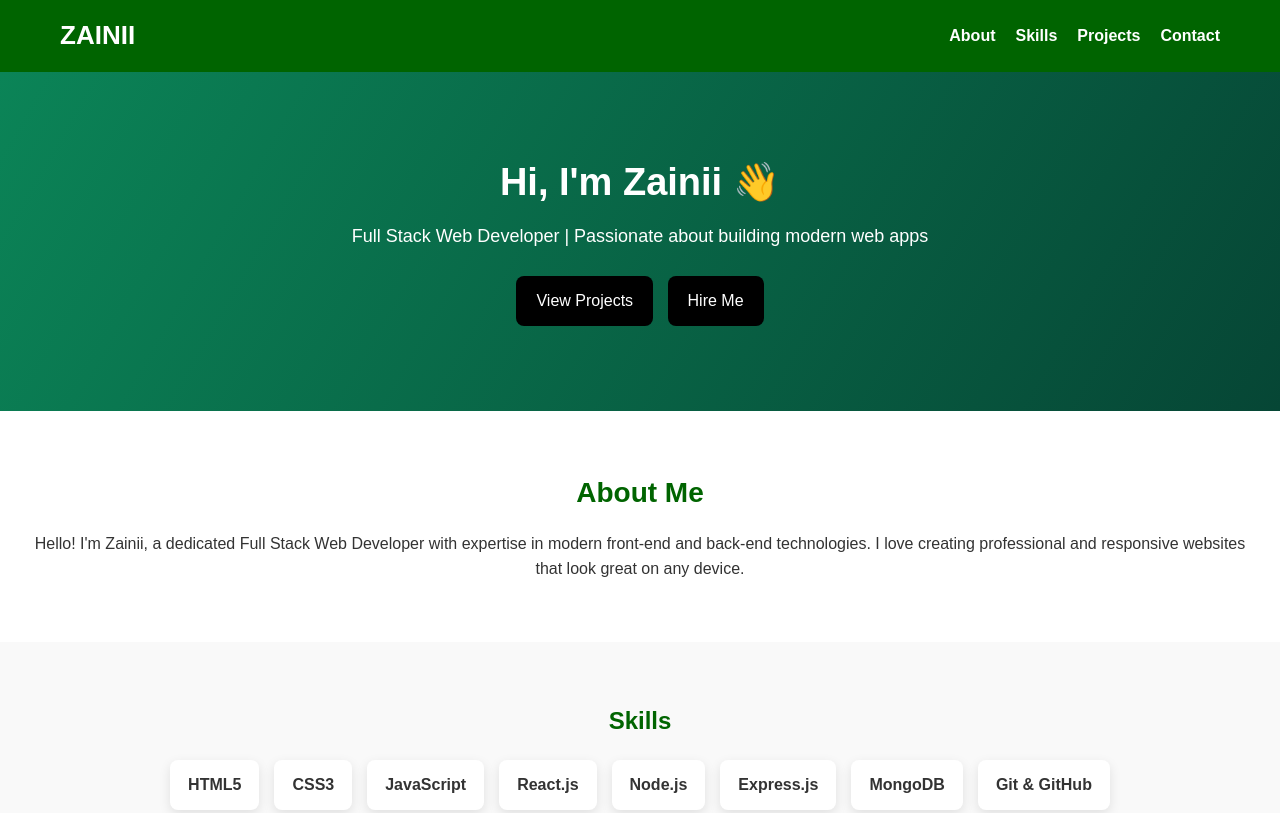
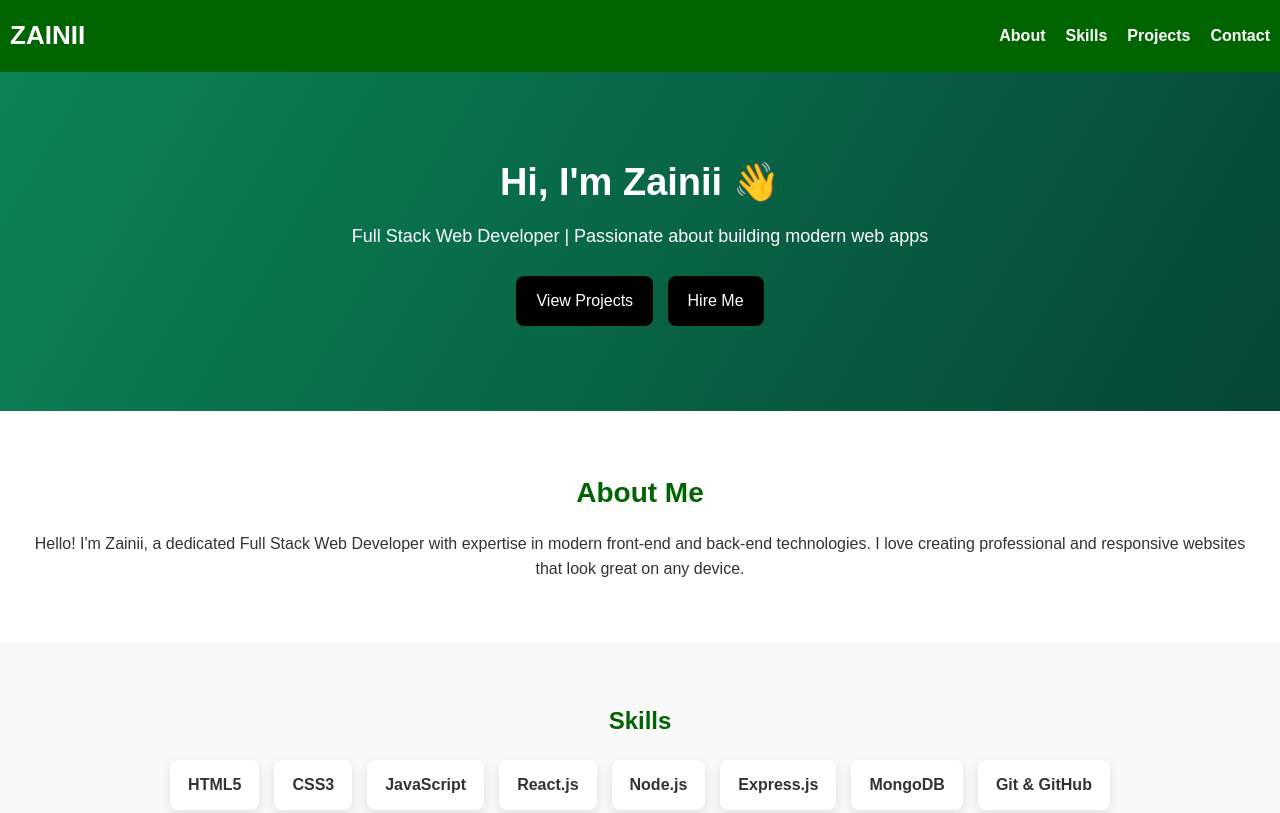
Before and after one commit to zainiich044/Zainii-Portfolio, a plain HTML site: page index.html in a window 1280 px wide. Shown: the top 813 px of the page. Drawn offline with Linux system fonts and the light colour scheme.

Commit message:
Update index.html

```diff
--- a/index.html
+++ b/index.html
@@ -9,7 +9,7 @@
     body{background:#f4f7f6;color:#333;line-height:1.6;}
 
     /* Navbar */
-    nav{background:darkgreen;padding:15px 60px;display:flex;justify-content:space-between;align-items:center;}
+    nav{background:darkgreen;padding:15px 10px;display:flex;justify-content:space-between;align-items:center;}
     nav .logo{font-size:26px;font-weight:bold;color:white;}
     nav ul{list-style:none;display:flex;}
     nav ul li{margin-left:20px;}
```
